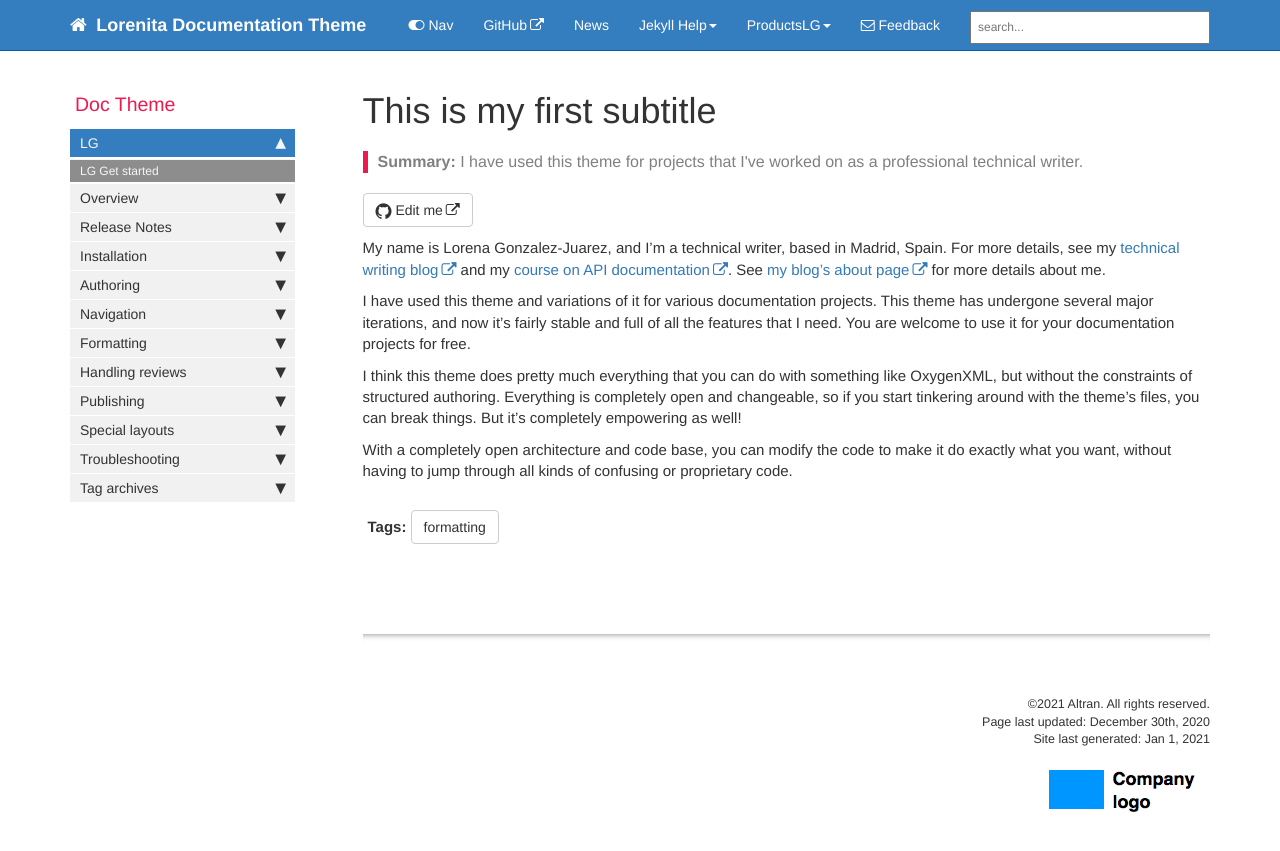
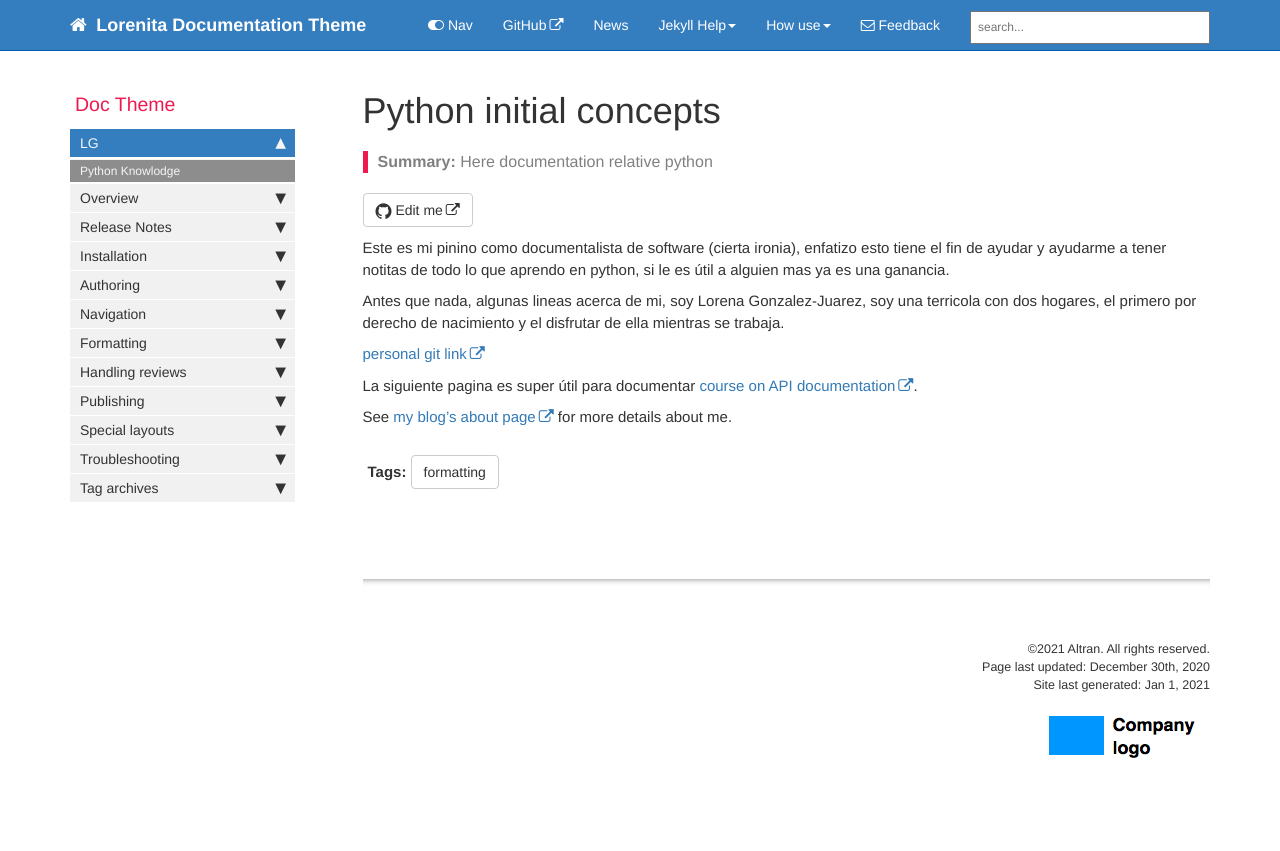
Before and after one commit to lg-gonzalez-juarez/documentation, a Jekyll site: the page built from pages/mydoc/mydoc_test_lg.md, in a window 1280 px wide. Shown: the top 851 px of the page. Built offline with Jekyll 4.4.1, drawn with Linux system fonts in a browser that asks for light colours; comment, search, counter and statistics services are not loaded.

Commit message:
updated text

```diff
--- a/_data/sidebars/mydoc_sidebar.yml
+++ b/_data/sidebars/mydoc_sidebar.yml
@@ -23,7 +23,7 @@ entries:
     output: web, pdf
     folderitems:
 
-    - title: LG Get started
+    - title: Python Knowlodge
       url: /mydoc_test_lg.html
       output: web, pdf
 
--- a/_data/topnav.yml
+++ b/_data/topnav.yml
@@ -23,7 +23,7 @@ topnav_dropdowns:
           external_url: http://stackoverflow.com/questions/tagged/jekyll
         - title: Jekyll on my blog
           external_url: http://idratherbewriting.com/category-jekyll/
-    - title: ProductsLG
+    - title: How use
       folderitems:
         - title: LG Doc Theme
           url: /mydoc_introduction.html
--- a/pages/mydoc/mydoc_test_lg.md
+++ b/pages/mydoc/mydoc_test_lg.md
@@ -1,22 +1,24 @@
 ---
-title: This is my first subtitle
-keywords: documentation theme, jekyll, technical writers, help authoring tools, hat replacements
+title: Python initial concepts
+keywords: documentation, python, technical writers, help, authoring tools, replacements
 last_updated: December 30th, 2020
 tags: [formatting]
-summary: "I have used this theme for projects that I've worked on as a professional technical writer."
+summary: Here documentation relative python
 sidebar: mydoc_sidebar
 permalink: mydoc_test_lg.html
 folder: mydoc
 output: web, pdf
-topnav: topnav
+
 ---
+Este es mi pinino como documentalista de software (cierta ironia), enfatizo esto tiene el fin de ayudar y ayudarme a tener notitas de todo lo que aprendo en python, si le es útil a alguien mas ya es una ganancia.
 
-My name is Lorena Gonzalez-Juarez, and I'm a technical writer, based in Madrid, Spain. For more details, see my [technical writing blog](http://idratherbewriting.com) and my [course on API documentation](http://idratherbewriting.com/learnapidoc/).  See [my blog's about page](http://idratherbewriting.com/aboutme/) for more details about me.
+Antes que nada, algunas lineas acerca de mi, soy Lorena Gonzalez-Juarez, soy una terricola con dos hogares, el primero por derecho de nacimiento y el disfrutar de ella mientras se trabaja.
 
-I have used this theme and variations of it for various documentation projects. This theme has undergone several major iterations, and now it's fairly stable and full of all the features that I need. You are welcome to use it for your documentation projects for free.
+ [personal git link](https://github.com/lg-gonzalez-juarez)
 
-I think this theme does pretty much everything that you can do with something like OxygenXML, but without the constraints of structured authoring. Everything is completely open and changeable, so if you start tinkering around with the theme's files, you can break things. But it's completely empowering as well!
+La siguiente pagina es super útil para documentar [course on API documentation](http://idratherbewriting.com/learnapidoc/).
 
-With a completely open architecture and code base, you can modify the code to make it do exactly what you want, without having to jump through all kinds of confusing or proprietary code.
+See [my blog's about page](http://idratherbewriting.com/aboutme/) for more details about me.
+
 
 {% include links.html %}
```
